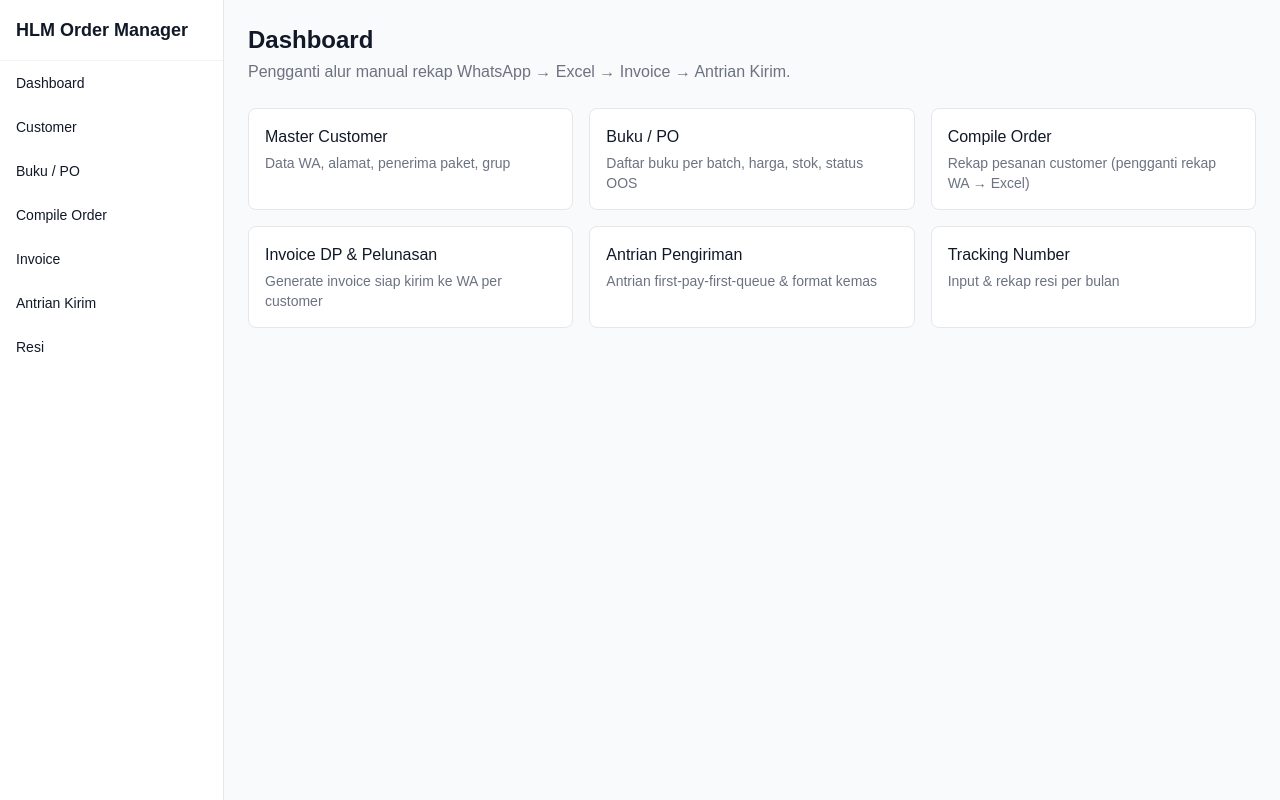
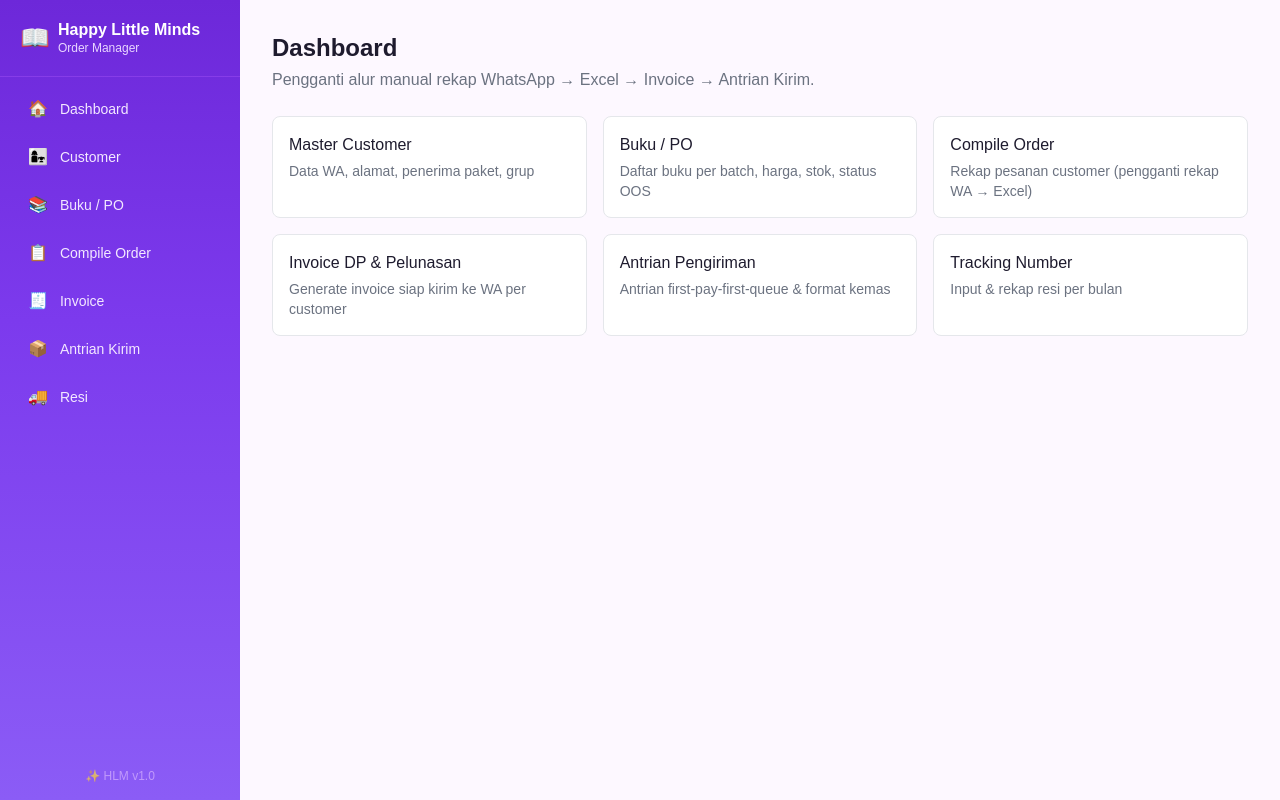
Before and after one commit to branddeasy-crypto/Order-Management-HLM, a Next.js app in the folder hlm-app/: page / in a window 1280 px wide. Built offline with nearby package versions, Linux system fonts and the light colour scheme.

Commit message:
Update layout.tsx

```diff
--- a/hlm-app/src/app/layout.tsx
+++ b/hlm-app/src/app/layout.tsx
@@ -16,17 +16,17 @@ const geistMono = localFont({
 
 export const metadata: Metadata = {
   title: "HLM Order Manager",
-  description: "Manajemen penjualan buku import HLM",
+  description: "Manajemen penjualan buku import anak Happy Little Minds",
 };
 
 const NAV = [
-  { href: "/", label: "Dashboard" },
-  { href: "/customers", label: "Customer" },
-  { href: "/books", label: "Buku / PO" },
-  { href: "/orders", label: "Compile Order" },
-  { href: "/invoices", label: "Invoice" },
-  { href: "/shipments", label: "Antrian Kirim" },
-  { href: "/tracking", label: "Resi" },
+  { href: "/", label: "Dashboard", icon: "🏠" },
+  { href: "/customers", label: "Customer", icon: "👩‍👧" },
+  { href: "/books", label: "Buku / PO", icon: "📚" },
+  { href: "/orders", label: "Compile Order", icon: "📋" },
+  { href: "/invoices", label: "Invoice", icon: "🧾" },
+  { href: "/shipments", label: "Antrian Kirim", icon: "📦" },
+  { href: "/tracking", label: "Resi", icon: "🚚" },
 ];
 
 export default function RootLayout({
@@ -36,28 +36,45 @@ export default function RootLayout({
 }>) {
   return (
     <html lang="id">
-      <body
-        className={`${geistSans.variable} ${geistMono.variable} antialiased bg-gray-50 text-gray-900`}
-      >
+      <body className={`${geistSans.variable} ${geistMono.variable} antialiased`} style={{ background: "var(--background)", color: "var(--foreground)" }}>
         <div className="min-h-screen flex flex-col md:flex-row">
-          <nav className="md:w-56 bg-white border-b md:border-b-0 md:border-r border-gray-200 md:min-h-screen">
-            <div className="px-4 py-4 font-semibold text-lg border-b border-gray-100">
-              HLM Order Manager
+          {/* Sidebar */}
+          <nav className="md:w-60 md:min-h-screen md:flex-shrink-0 flex flex-col"
+            style={{ background: "linear-gradient(180deg, #6d28d9 0%, #7c3aed 40%, #8b5cf6 100%)" }}>
+            {/* Logo area */}
+            <div className="px-5 py-5 border-b border-purple-500/40">
+              <div className="flex items-center gap-2">
+                <span className="text-2xl">📖</span>
+                <div>
+                  <div className="font-bold text-white text-base leading-tight">Happy Little Minds</div>
+                  <div className="text-purple-200 text-xs">Order Manager</div>
+                </div>
+              </div>
             </div>
-            <ul className="flex md:flex-col overflow-x-auto md:overflow-visible">
+            {/* Nav links */}
+            <ul className="flex md:flex-col overflow-x-auto md:overflow-visible py-2 flex-1">
               {NAV.map((item) => (
                 <li key={item.href} className="shrink-0">
                   <Link
                     href={item.href}
-                    className="block px-4 py-3 text-sm hover:bg-gray-100 whitespace-nowrap"
+                    className="flex items-center gap-3 px-5 py-2.5 text-sm text-purple-100 hover:bg-white/20 hover:text-white transition-colors whitespace-nowrap rounded-lg mx-2 my-0.5"
                   >
-                    {item.label}
+                    <span className="text-base">{item.icon}</span>
+                    <span className="font-medium">{item.label}</span>
                   </Link>
                 </li>
               ))}
             </ul>
+            {/* Bottom badge */}
+            <div className="px-5 py-4 hidden md:block">
+              <div className="text-purple-300 text-xs text-center opacity-70">✨ HLM v1.0</div>
+            </div>
           </nav>
-          <main className="flex-1 p-4 md:p-6">{children}</main>
+
+          {/* Main content */}
+          <main className="flex-1 p-4 md:p-8 min-h-screen" style={{ background: "var(--background)" }}>
+            {children}
+          </main>
         </div>
       </body>
     </html>
```
